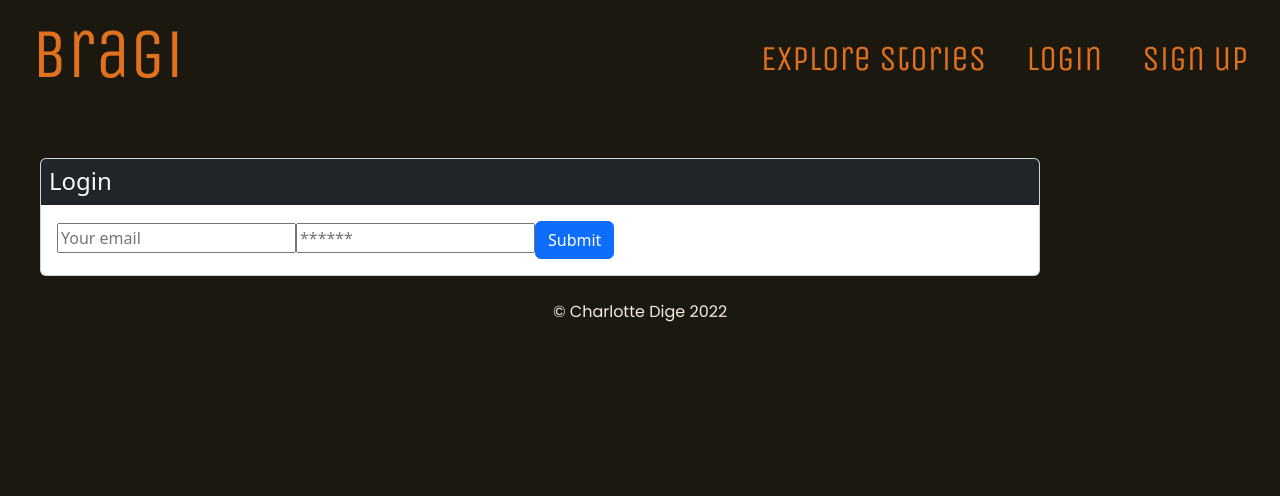
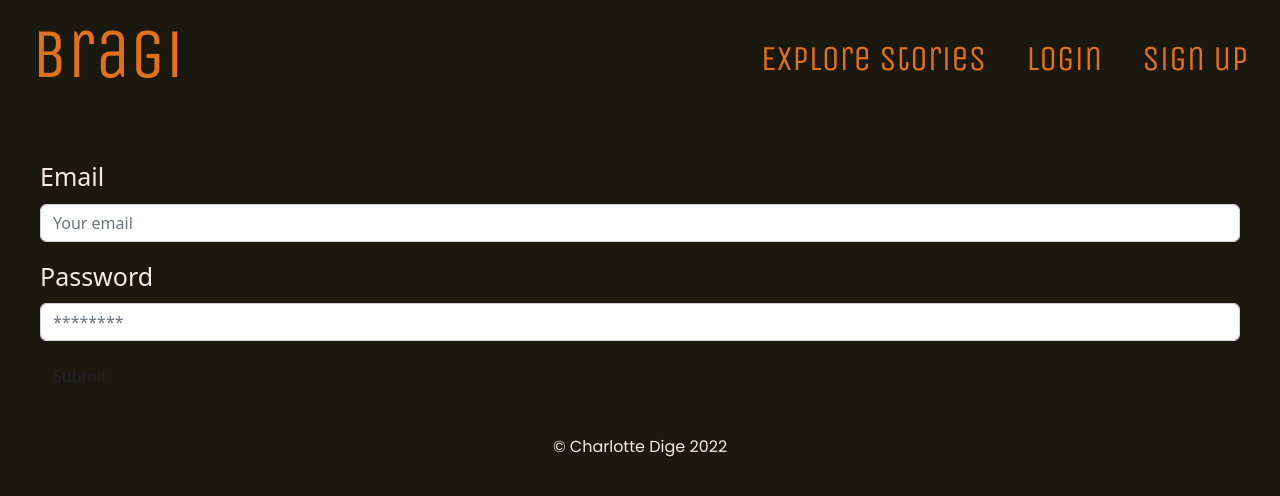
Before and after one commit to CharDige/Bragi, a React (Create React App) app in the folder client/: page /login in a window 1280 px wide. Shown: the top 496 px of the page. Built offline with nearby package versions, Linux system fonts and the light colour scheme.

Commit message:
Updated HTML and classes for styling

```diff
--- a/client/src/pages/Login.js
+++ b/client/src/pages/Login.js
@@ -41,53 +41,36 @@ const Login = (props) => {
   };
 
   return (
-    <main className="flex-row justify-center mb-4">
-      <div className="col-12 col-lg-10">
-        <div className="card">
-          <h4 className="card-header bg-dark text-light p-2">Login</h4>
-          <div className="card-body">
+    <main>
       {data ? (
+        <div className='success-message'>
           <p>
             Success! You may now head{' '}
             <Link to="/">back to the homepage.</Link>
           </p>
+        </div>
       ) : (
+        <div className="login-signup-form-style">
           <form onSubmit={handleFormSubmit}>
-                <input
-                  className="form-input"
-                  placeholder="Your email"
-                  name="email"
-                  type="email"
-                  value={formState.email}
-                  onChange={handleChange}
-                />
-                <input
-                  className="form-input"
-                  placeholder="******"
-                  name="password"
-                  type="password"
-                  value={formState.password}
-                  onChange={handleChange}
-                />
-                <button
-                  className="btn btn-block btn-primary"
-                  style={{ cursor: 'pointer' }}
-                  type="submit"
-                >
-                  Submit
-                </button>
+            <div className="mb-3">
+              <label className="form-label">Email</label>
+              <input type="email"
+                name="email" className="form-control form-input-style" id="email" placeholder="Your email" value={formState.email} onChange={handleChange} />
+            </div>
+            <div className="mb-3">
+              <label className="form-label">Password</label>
+              <input type="password" name="password" className="form-control form-input-style" id="password" placeholder='********' value={formState.password} onChange={handleChange} />
+            </div>
+            <button type="submit" className="btn login-signup-btn-style">Submit</button>
           </form>
+        </div>
       )}
-
       {error && (
         <div className="my-3 p-3 bg-danger text-white">
           {error.message}
         </div>
       )}
-          </div>
-        </div>
-      </div>
-    </main>
+    </main >
   );
 };
 
```
Lines whose indentation alone changed are shown as unchanged.
